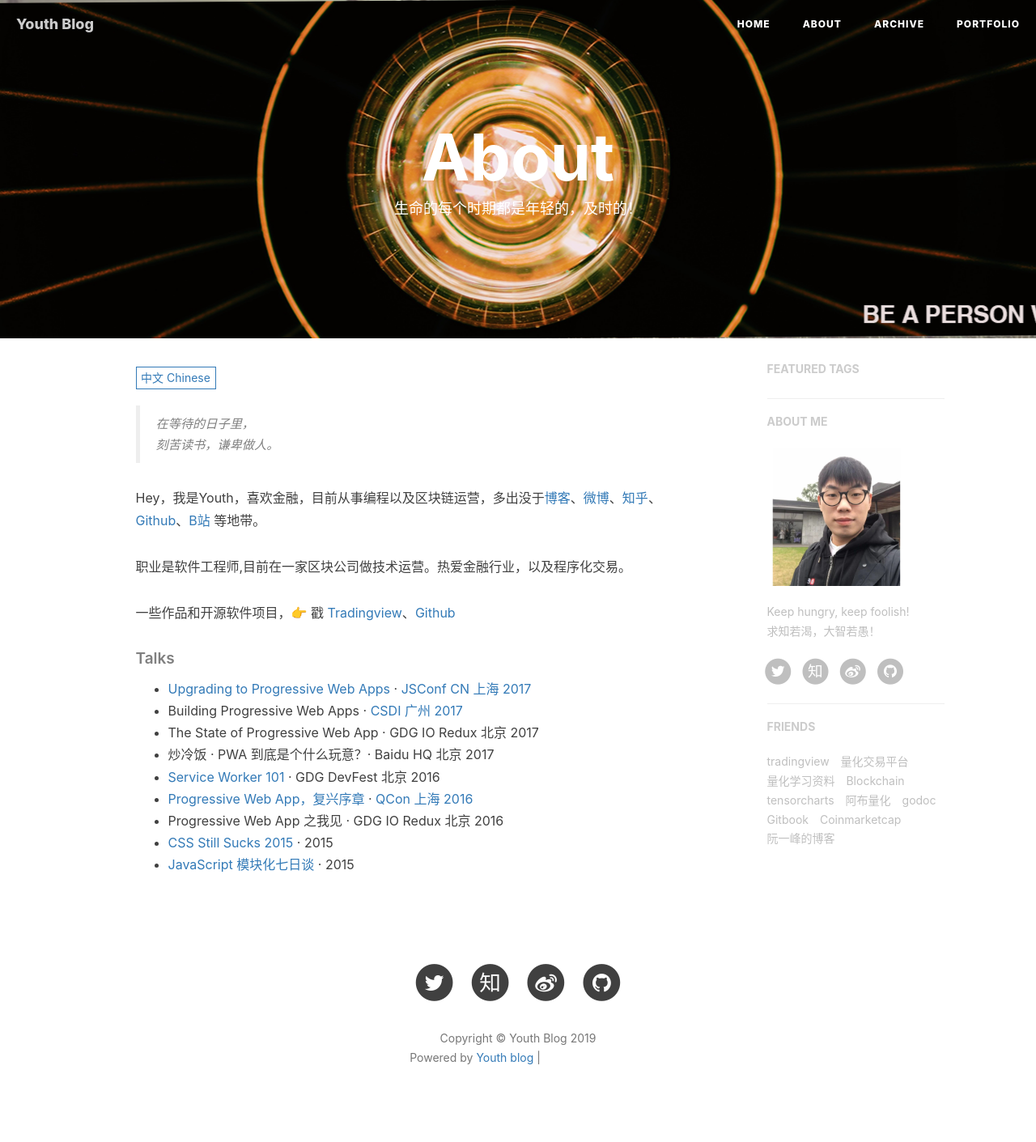
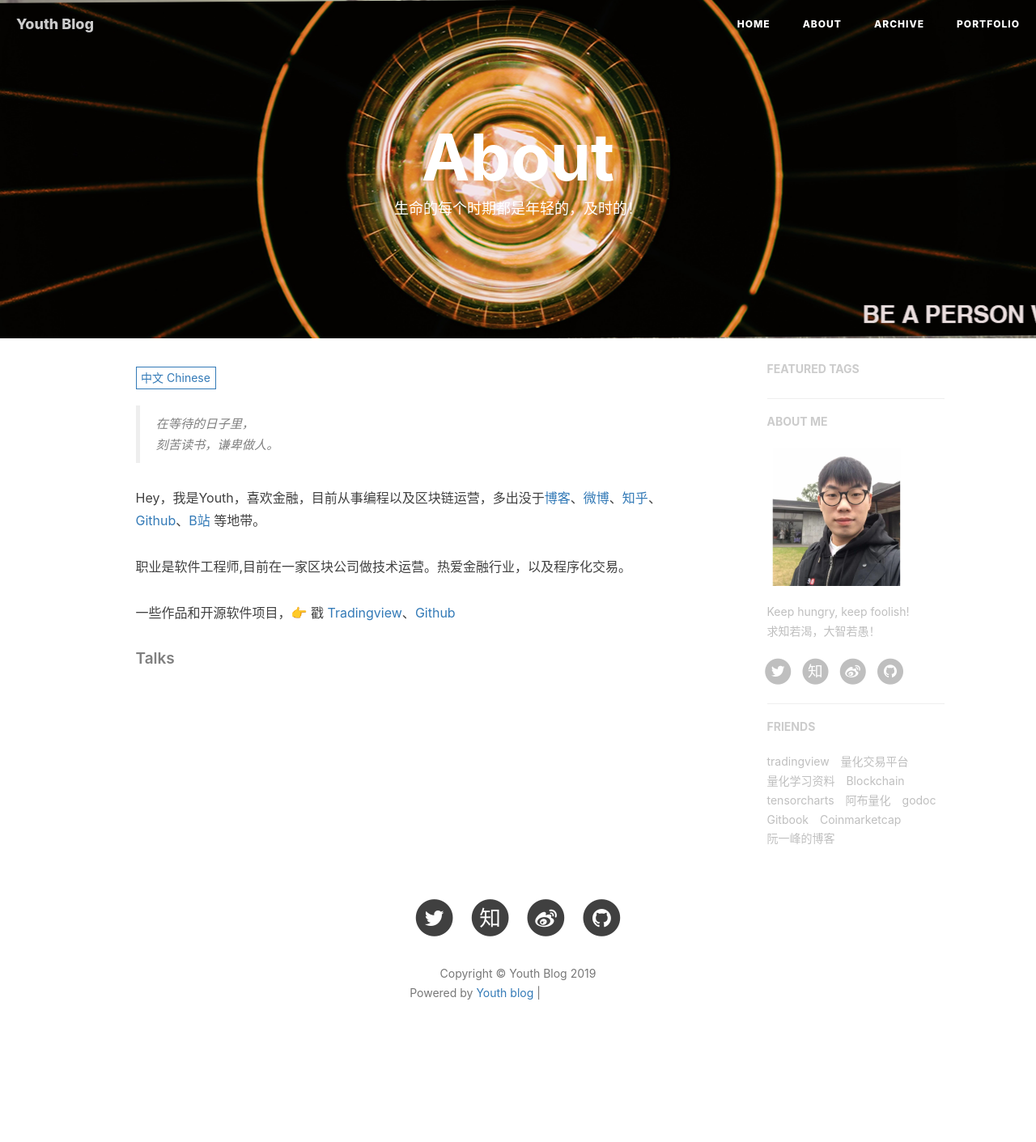
Before and after one commit to YouthTrading/youthtrading.github.io, a Jekyll site: the page built from about.html, in a window 1280 px wide. Shown: the whole page at 81% size. Built offline with Jekyll 4.4.1, drawn with Linux system fonts in a browser that asks for light colours; nearby versions of some CDN libraries; comment, search, counter and statistics services are not loaded; after the commit the page ends 1331 px from its top, so only the background shows below that; grey boxes are pictures that could not be loaded.

```diff
--- a/_includes/about/zh.md
+++ b/_includes/about/zh.md
@@ -13,7 +13,7 @@
 
 ##### Talks
 
-- [Upgrading to Progressive Web Apps][9] · [JSConf CN 上海 2017](http://2017.jsconf.cn/)
+<!-- - [Upgrading to Progressive Web Apps][9] · [JSConf CN 上海 2017](http://2017.jsconf.cn/)
 - Building Progressive Web Apps · [CSDI 广州 2017](http://www.csdisummit.com/)
 - The State of Progressive Web App · GDG IO Redux 北京 2017
 - 炒冷饭 · PWA 到底是个什么玩意？· Baidu HQ 北京 2017
@@ -31,4 +31,4 @@
 [6]: https://yanshuo.io/assets/player/?deck=58ac8598b123db0067292f92 "PWA Rehashing"
 [7]: https://yanshuo.io/assets/player/?deck=593ad6fbfe88c2006a0a0d6d "The State of PWA"
 [8]: https://yanshuo.io/assets/player/?deck=594d673d570c357d0698a950 "Building PWA"
-[9]: //huangxuan.me/jsconfcn2017/
+[9]: //huangxuan.me/jsconfcn2017/ -->
```
Also changed, not shown: portfolio/images/hux_avatar.png (deleted), portfolio/images/intern-alitrip.jpg (deleted), portfolio/images/intern-lxu.jpg (deleted), portfolio/images/work-busyweek.jpg (deleted), portfolio/images/work-hslider.jpg (deleted), portfolio/images/work-uihome.jpg (deleted), portfolio/images/work-wepiao-bo.jpg (deleted), portfolio/images/work-yanshuo.jpg (deleted).
